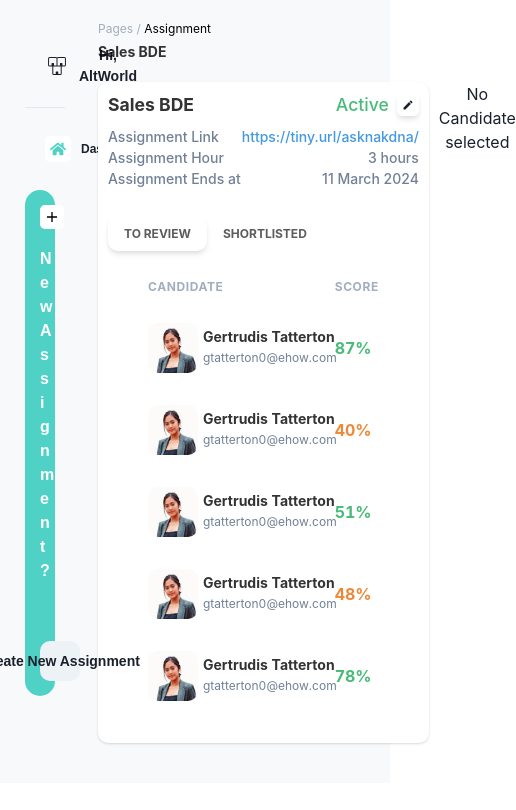
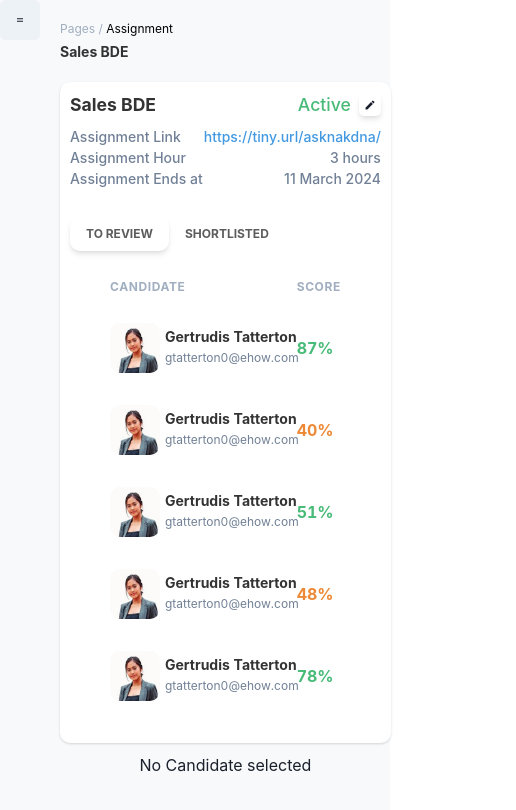
Before and after one commit to er-priyanka/altworld, a React (Create React App) app in the folder frontend/: page / in a window 390 px wide. Shown: the top 810 px of the page, 516 px wide, since content can reach past the window. Built offline with nearby package versions, Linux system fonts and the light colour scheme.

Commit message:
added responsiveness

```diff
--- a/frontend/src/Components/CandidateDetails.tsx
+++ b/frontend/src/Components/CandidateDetails.tsx
@@ -40,15 +40,16 @@ const CandidateDetails: React.FC<CandidateDetailsProps> = ({ candidate }) => {
   }
 
   return (
-    <Flex w={'70%'}
+    <Flex w={{base:"100%", md:'70%'}}
     bgColor='white'
     padding='10px'
     borderRadius='10px'
     boxShadow='base'
     gap='10px'
+    direction={{base:'column', md:"row"}}
     >
       <Stack
-        w={'55%'}
+        w={{base:'100%', md:'55%'}}
 
         >
           <Flex
@@ -187,7 +188,8 @@ const CandidateDetails: React.FC<CandidateDetailsProps> = ({ candidate }) => {
           }}
           >SHORTLIST</Button>
       </Stack>
-        <Box w={'45%'} >
+
+        <Box w={{base:'100%', md:'45%'}} >
           <Image
           w={'100%'}
           h={'100%'}
--- a/frontend/src/Components/Dashboard.tsx
+++ b/frontend/src/Components/Dashboard.tsx
@@ -1,11 +1,12 @@
-import { Box, Button, Container, Flex, Heading, Image, Stack, Tab, Table, TabList, TabPanel, TabPanels, Tabs, Tbody, Td, Text, Th, Thead, Tr } from '@chakra-ui/react';
+import { Box, Button, Container, Flex, Heading, Image, Show, Stack, Tab, Table, TabList, TabPanel, TabPanels, Tabs, Tbody, Td, Text, Th, Thead, Tr } from '@chakra-ui/react';
 import React, { useEffect, useState } from 'react';
 import axios from 'axios';
 import CandidateDetails from './CandidateDetails';
 import candidatesData from "../Data/db.json";
 import Sidebar from './Sidebar';
-import { MdEdit } from "react-icons/md";
+import { MdEdit, MdMenu } from "react-icons/md";
 import CandidateList from './CandidateList';
+import DrawerLayout from './DrawerLayout';
 
 // const data = [
 //     {
@@ -48,10 +49,16 @@ const Dashboard: React.FC = () => {
   return (
     <Box  bgColor="#F8F9FA">
         <Flex>
-            <Sidebar />
+            <Show above="md">
+                <Sidebar />
+            </Show>
+
+            <Show below='md'>
+                <DrawerLayout />
+            </Show>
 
             <Box
-            w={'80%'}
+            w={{base:'100%', md:'80%'}}
             padding='20px'
             >
                 <Stack
@@ -71,7 +78,9 @@ const Dashboard: React.FC = () => {
                 <Flex
                 padding='20px 0'
                 gap={'10px'}
+
                 // border={'1px'}
+                direction={{base:'column', md:'row'}}
                 >
                     {/* first stack */}
                     <Stack
--- /dev/null
+++ b/frontend/src/Components/DrawerLayout.tsx
@@ -0,0 +1,37 @@
+import { Button, Drawer, DrawerBody, DrawerCloseButton, DrawerContent, DrawerOverlay, useDisclosure } from '@chakra-ui/react'
+import React, { useRef } from 'react'
+import Sidebar from './Sidebar';
+import { MdMenu } from "react-icons/md";
+
+const DrawerLayout:React.FC = () => {
+  const { isOpen, onOpen, onClose } = useDisclosure();
+  const btnRef = useRef();
+
+    return (
+    <>
+        <Button
+        // ref={btnRef}
+        // colorScheme='teal'
+        onClick={onOpen}
+        >
+            <MdMenu />
+        </Button>
+        <Drawer
+        isOpen={isOpen}
+        onClose={onClose}
+        placement='left'
+        >
+          <DrawerOverlay />
+          <DrawerContent>
+            <DrawerCloseButton />
+
+            <DrawerBody>
+              <Sidebar/>
+            </DrawerBody>
+          </DrawerContent>
+        </Drawer>
+    </>
+  )
+}
+
+export default DrawerLayout;
--- a/frontend/src/Components/Sidebar.tsx
+++ b/frontend/src/Components/Sidebar.tsx
@@ -7,7 +7,7 @@ import { IoMdAdd } from "react-icons/io";
 const Sidebar:React.FC = () => {
   return (
     <Stack
-    w='20%'
+    w={{md:'20%'}}
     boxSizing='border-box'
     padding='25px'
     fontFamily={'sans-serif'}
```
